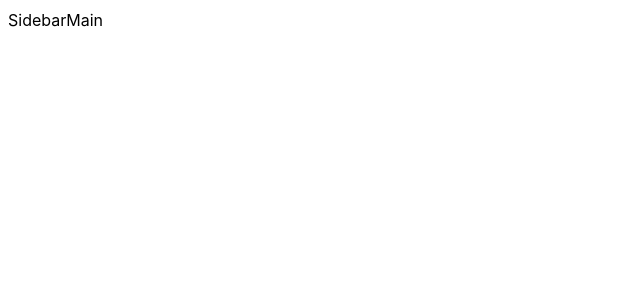
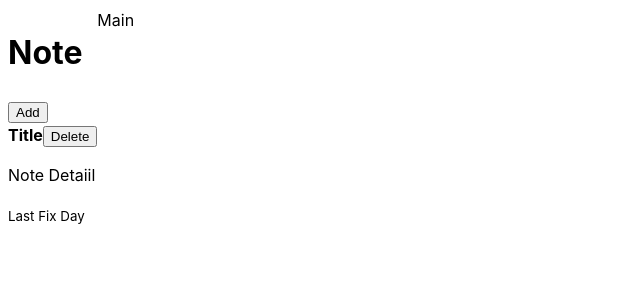
Before and after one commit to OBookBook/react-note-APP, a React (Vite) app: page / in a window 1280 px wide. Shown: the top 300 px of the page, without its empty margins (0-640 px from the left). Built offline with nearby package versions, Linux system fonts and the light colour scheme.

Commit message:
add Sidebar.tsx

```diff
--- a/src/components/Sidebar.tsx
+++ b/src/components/Sidebar.tsx
@@ -1,7 +1,24 @@
 import "./Sidebar.css";
 
 const Sidebar = () => {
-  return <div>Sidebar</div>;
+  return (
+    <div className="app-sidebar">
+      <div className="app-sidebar-header">
+        <h1>Note</h1>
+        <button>Add</button>
+      </div>
+      <div className="app-sidebar-notes">
+        <div className="app-sidebar-note">
+          <div className="sidebar-note-title">
+            <strong>Title</strong>
+            <button>Delete</button>
+          </div>
+          <p>Note Detaiil</p>
+          <small>Last Fix Day</small>
+        </div>
+      </div>
+    </div>
+  );
 };
 
 export default Sidebar;
```
